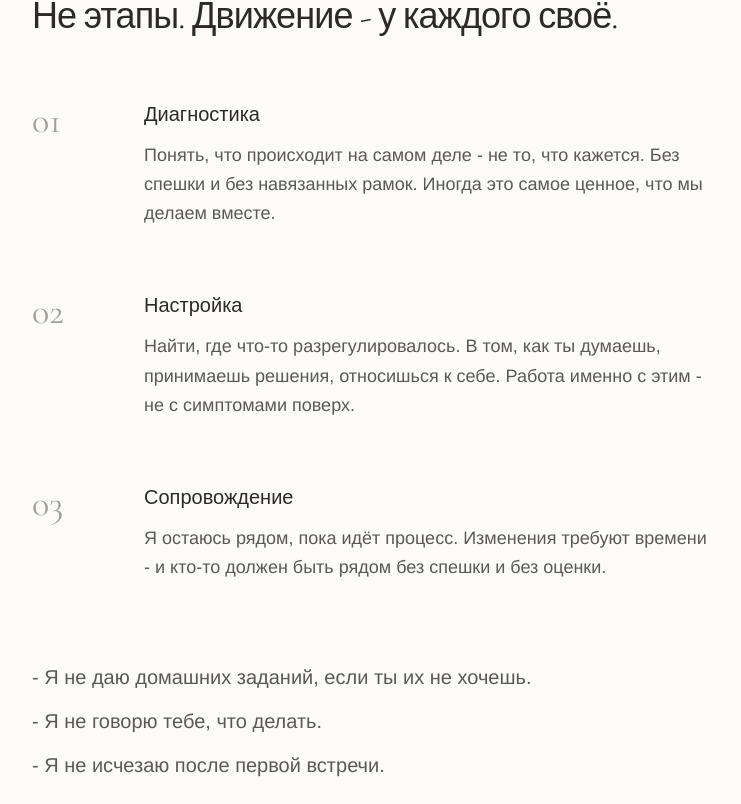
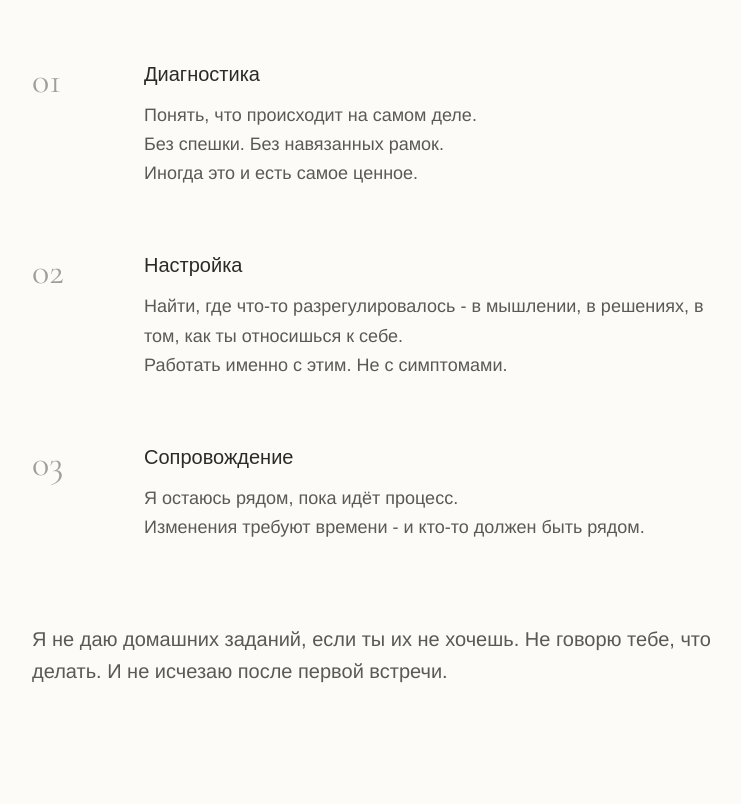
Before and after one commit to apple-kz/yevgeniy-levchuk-personal, a Next.js app: page / in a window 1280 px wide. Shown: the part 3296-4100 px from the top of the page, without its empty margins (268-1009 px from the left). Built offline with nearby package versions, Linux system fonts and the light colour scheme.

Commit message:
fix: update process block and remove header

```diff
--- a/src/app/page.tsx
+++ b/src/app/page.tsx
@@ -104,30 +104,28 @@ export default function Home() {
       {/* BLOCK 5: ПРОЦЕСС */}
       <section className="py-32 px-8 border-t border-[color:var(--color-line)]">
         <div className="max-w-[680px] mx-auto text-left">
-          <span className="text-xs tracking-widest uppercase text-[color:var(--color-faint)] font-semibold mb-6 block">Как это устроено</span>
           <h2 className="text-3xl md:text-4xl mb-6 font-serif tracking-tight text-[color:var(--color-fg)]">Не этапы. Движение - у каждого своё.</h2>
 
           <div className="mt-16 space-y-16">
             <ProcessStep num="01" title="Диагностика">
-              Понять, что происходит на самом деле - не то, что кажется. Без спешки
-              и без навязанных рамок. Иногда это самое ценное, что мы делаем вместе.
+              Понять, что происходит на самом деле.<br />
+              Без спешки. Без навязанных рамок.<br />
+              Иногда это и есть самое ценное.
             </ProcessStep>
 
             <ProcessStep num="02" title="Настройка">
-              Найти, где что-то разрегулировалось. В том, как ты думаешь, принимаешь
-              решения, относишься к себе. Работа именно с этим - не с симптомами поверх.
+              Найти, где что-то разрегулировалось - в мышлении, в решениях, в том, как ты относишься к себе.<br />
+              Работать именно с этим. Не с симптомами.
             </ProcessStep>
 
             <ProcessStep num="03" title="Сопровождение">
-              Я остаюсь рядом, пока идёт процесс. Изменения требуют времени - и
-              кто-то должен быть рядом без спешки и без оценки.
+              Я остаюсь рядом, пока идёт процесс.<br />
+              Изменения требуют времени - и кто-то должен быть рядом.
             </ProcessStep>
           </div>
 
-          <div className="mt-20 text-lg md:text-xl font-light text-[color:var(--color-muted)] space-y-4">
-            <p>- Я не даю домашних заданий, если ты их не хочешь.</p>
-            <p>- Я не говорю тебе, что делать.</p>
-            <p>- Я не исчезаю после первой встречи.</p>
+          <div className="mt-20 text-lg md:text-xl font-light text-[color:var(--color-muted)] leading-relaxed">
+            <p>Я не даю домашних заданий, если ты их не хочешь. Не говорю тебе, что делать. И не исчезаю после первой встречи.</p>
           </div>
         </div>
       </section>
```
